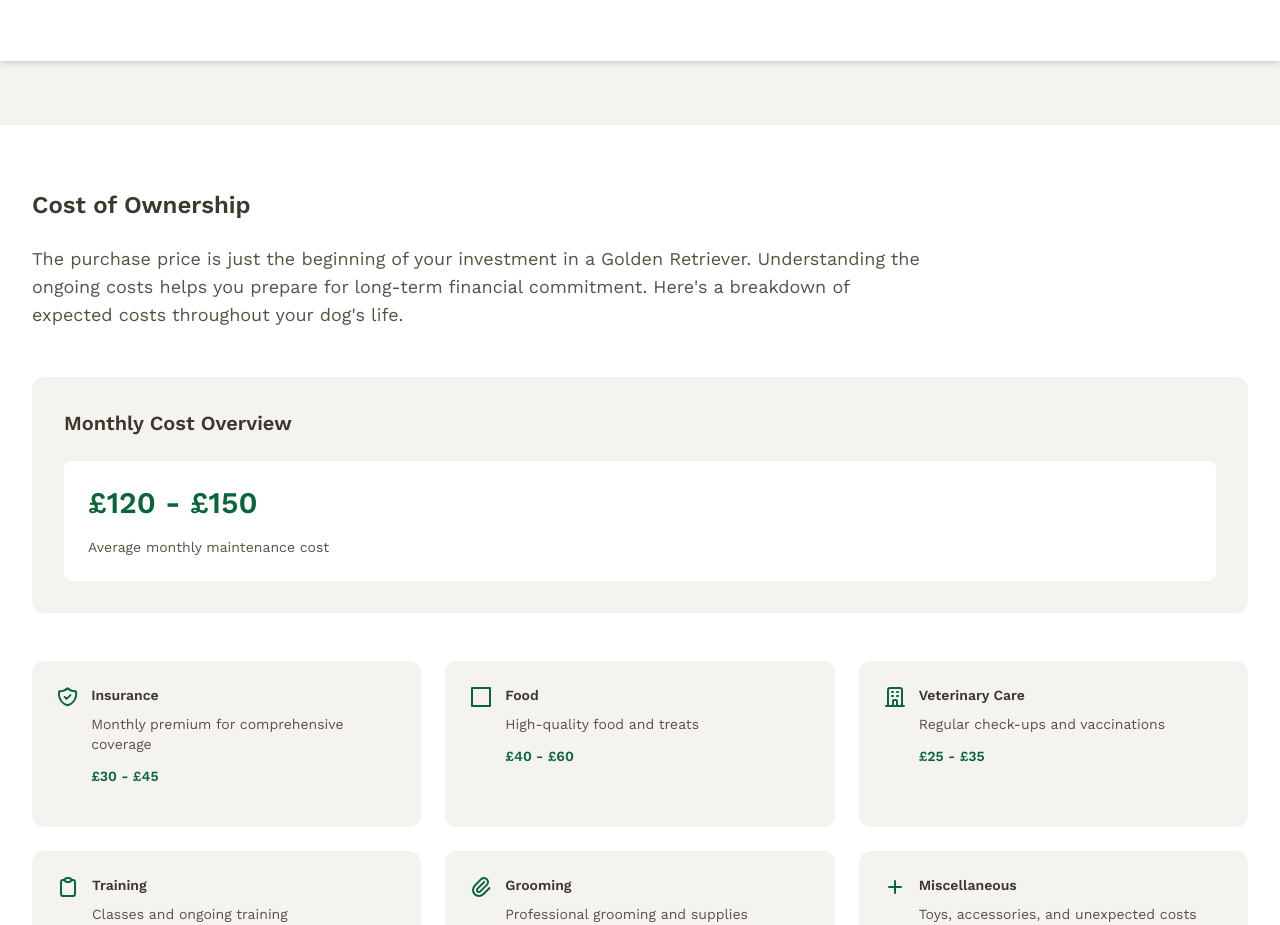
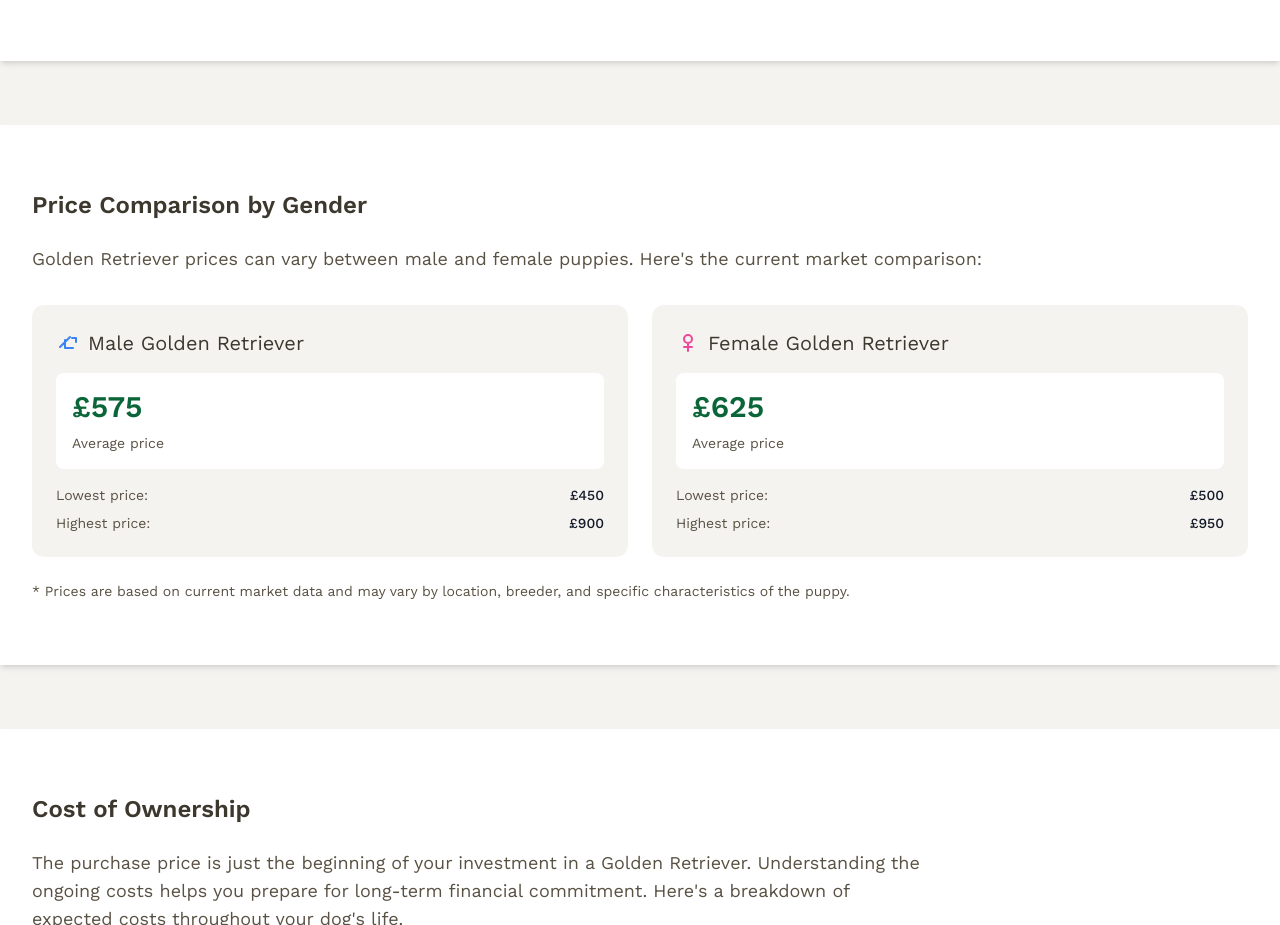
Before and after one commit to hiresnorbi/price-chart-landing, a plain HTML site: page index.html in a window 1280 px wide. Shown: the part 3764-4689 px from the top of the page. Drawn offline with nearby package versions, Linux system fonts and the light colour scheme.

Commit message:
Add files via upload

```diff
--- a/index.html
+++ b/index.html
@@ -486,6 +486,67 @@
         </div>
     </section>
 
+    <section class="bg-white shadow-md py-16 mb-16">
+        <div class="max-w-7xl mx-auto px-8">
+            <h2 class="text-2xl font-semibold mb-6">Price Comparison by Gender</h2>
+            <p class="text-mutedText text-lg mb-8">Golden Retriever prices can vary between male and female puppies. Here's the current market comparison:</p>
+
+            <div class="grid grid-cols-1 md:grid-cols-2 gap-6">
+                <!-- Male Prices -->
+                <div class="bg-lightBg p-6 rounded-xl">
+                    <div class="flex items-center mb-4">
+                        <svg class="w-6 h-6 text-blue-500 mr-2" viewBox="0 0 24 24" fill="none" stroke="currentColor">
+                            <path stroke-linecap="round" stroke-linejoin="round" stroke-width="2" d="M16 7l4 0l0 4M4 16l10-10M9 9v8h8"/>
+                        </svg>
+                        <h3 class="text-xl">Male Golden Retriever</h3>
+                    </div>
+                    <div class="bg-white p-4 rounded-lg mb-4">
+                        <div class="text-3xl font-semibold text-primary mb-2">£575</div>
+                        <div class="text-sm text-mutedText">Average price</div>
+                    </div>
+                    <div class="space-y-2 text-sm text-mutedText">
+                        <div class="flex justify-between">
+                            <span>Lowest price:</span>
+                            <span class="font-medium text-gray-900">£450</span>
+                        </div>
+                        <div class="flex justify-between">
+                            <span>Highest price:</span>
+                            <span class="font-medium text-gray-900">£900</span>
+                        </div>
+                    </div>
+                </div>
+
+                <!-- Female Prices -->
+                <div class="bg-lightBg p-6 rounded-xl">
+                    <div class="flex items-center mb-4">
+                        <svg class="w-6 h-6 text-pink-500 mr-2" viewBox="0 0 24 24" fill="none" stroke="currentColor">
+                            <path stroke-linecap="round" stroke-linejoin="round" stroke-width="2" d="M12 4a4 4 0 100 8 4 4 0 000-8zM12 12v8M8 16h8"/>
+                        </svg>
+                        <h3 class="text-xl">Female Golden Retriever</h3>
+                    </div>
+                    <div class="bg-white p-4 rounded-lg mb-4">
+                        <div class="text-3xl font-semibold text-primary mb-2">£625</div>
+                        <div class="text-sm text-mutedText">Average price</div>
+                    </div>
+                    <div class="space-y-2 text-sm text-mutedText">
+                        <div class="flex justify-between">
+                            <span>Lowest price:</span>
+                            <span class="font-medium text-gray-900">£500</span>
+                        </div>
+                        <div class="flex justify-between">
+                            <span>Highest price:</span>
+                            <span class="font-medium text-gray-900">£950</span>
+                        </div>
+                    </div>
+                </div>
+            </div>
+
+            <div class="mt-6 text-sm text-mutedText">
+                <p>* Prices are based on current market data and may vary by location, breeder, and specific characteristics of the puppy.</p>
+            </div>
+        </div>
+    </section>
+
     <!-- Cost of Ownership Section - Add after Demand Trends and before Recommended Puppies -->
     <section class="bg-white shadow-md py-16 mb-16">
         <div class="max-w-7xl mx-auto px-8">
@@ -829,6 +890,7 @@
             </div>
         </div>
     </section>
+
     <footer class="footer">
         <div class="footer-content">
             <div class="footer-section">
```
